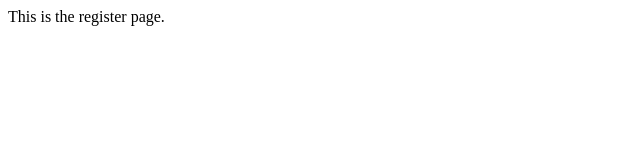
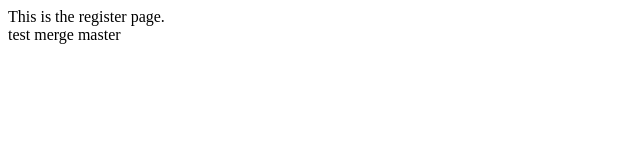
Before and after one commit to MXrtyht/DanmakuTV-frontend, a Vue app: page /register in a window 1280 px wide. Shown: the top 160 px of the page, without its empty margins (0-640 px from the left). Built offline with nearby package versions, Linux system fonts and the light colour scheme; the HTML template or start-up script is replaced by a standard one.

Commit message:
test merge master

```diff
--- a/src/views/RegisterPage.vue
+++ b/src/views/RegisterPage.vue
@@ -4,6 +4,7 @@
 
 <template>
     <div>This is the register page.</div>
+    <div>test merge master</div>
 </template>
 
 <style scoped>
```
